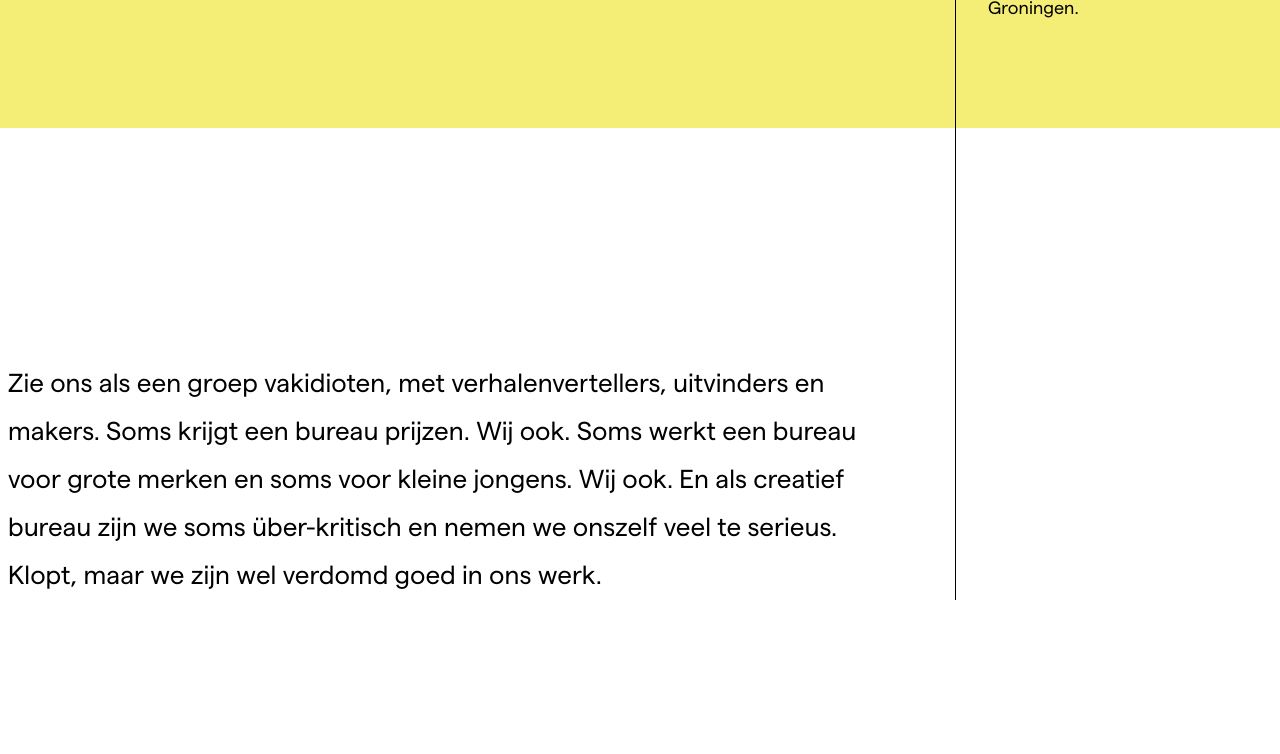
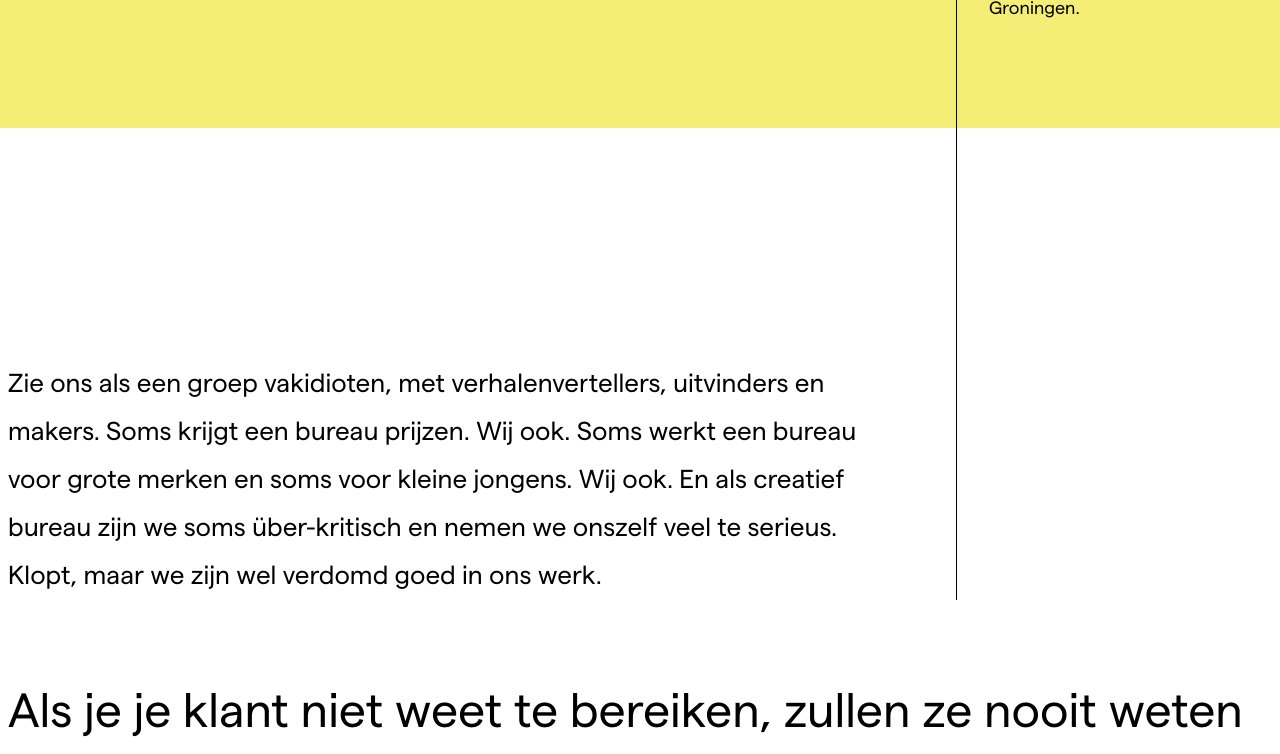
Before and after one commit to Tim-van-Gemert/RTRN-clone, a Next.js app: page / in a window 1280 px wide. Shown: the part 768-1522 px from the top of the page. Before the commit the page ends 1368 px from the top, so only its background shows below. Built offline with nearby package versions, Linux system fonts and the light colour scheme.

Commit message:
Paragraph comp now has dynamic text-width

```diff
--- a/src/components/paragraph.js
+++ b/src/components/paragraph.js
@@ -1,19 +1,18 @@
 export default  function Paragraph (props) {
-
-
-
-    console.log(props)
     return (
-        <div className={`w-full ${props.inHero && props.contentTopLeft == "" ? 'h-[704px] ' : ''} grid  grid-cols-4`}>
-            <div className={` ${props.inHero ? 'justify-end' : ''} col-span-3 pr-[80px] primary-text flex flex-col gap-6 border-r-[1px] border-black`}>
+        <div className="w-full flex justify-center">
+        <div className={`w-site ${props.inHero && props.contentTopLeft == "" ? 'h-[704px] ' : ''} grid  grid-cols-4`}>
+            <div className={` ${props.inHero ? 'justify-end' : ''} col-span-3 pr-[80px] primary-text flex flex-col gap-6 `}>
+                <div className={` ${props.inHero ? 'w-full' : 'w-[592px]'}`}>
                 {props.contentTopLeft}
                 {props.contentBottomLeft}
+                </div>
             </div>
-            <div className="secondary-text flex flex-col gap-6 col-span-1 pl-[32px] w-full">
+            <div className="secondary-text flex flex-col gap-6 col-span-1 pl-[32px] border-l-[1px] border-black  w-full">
                 {props.contentTopRight}
                 {props.contentBottomRight}
             </div>
         </div>
-
+        </div>
     )
 }
--- /dev/null
+++ b/src/components/text.js
@@ -0,0 +1,7 @@
+export default function Text (props) {
+    return (
+    <div className="w-full flex justify-center">
+        <div className="w-site heading">{props.text}</div>
+    </div>
+    )
+}
--- a/src/pages/index.js
+++ b/src/pages/index.js
@@ -1,7 +1,19 @@
 import Hero from "@/components/hero"
+import Paragraph from "@/components/paragraph"
+import Text from "@/components/text"
 
 export default function Home() {
   return (
+    <div className="w-full h-full flex flex-col gap-[80px]">
     <Hero/>
+    <Text
+      text={'Als je je klant niet weet te bereiken, zullen ze nooit weten hoe fantastisch je bent.'}
+    />
+    <Paragraph
+      inHero={false}
+      contentTopLeft={'Elke touchpoint is een gelegenheid om de relatie tussen jou en je klant te versterken. Wij ontwikkelen eigenlijk alles waarmee jij je klanten verrast, verleidt, verblijdt en verovert.'}
+      contentTopRight={'B'}
+    />
+    </div>
   )
 }
--- a/src/styles/globals.css
+++ b/src/styles/globals.css
@@ -34,3 +34,11 @@
   font-weight: 400;
   line-height: 48px;
 }
+
+.heading {
+  font-family: Matter;
+  font-size: 48px;
+  font-style: normal;
+  font-weight: 400;
+  line-height: 64px;
+}
```
